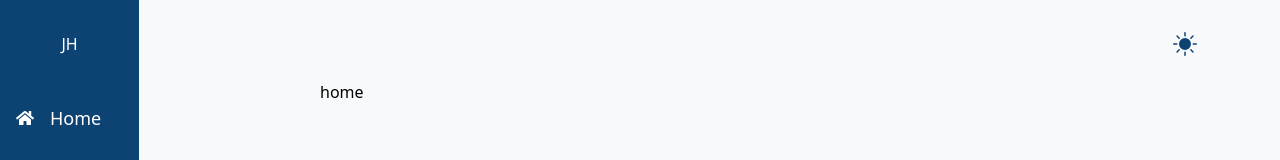
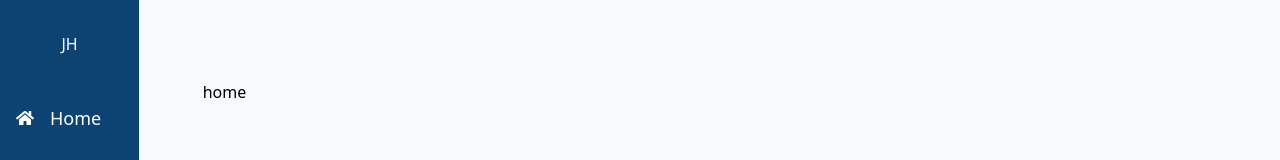
Before and after one commit to dev-rome/v3, a Next.js app: page /home in a window 1280 px wide. Shown: the top 160 px of the page. Built offline with nearby package versions, Linux system fonts and the light colour scheme.

Commit message:
edit grid styles

```diff
--- a/src/components/Layout.tsx
+++ b/src/components/Layout.tsx
@@ -8,14 +8,11 @@ interface LayoutProps {
 function Layout({ children }: LayoutProps) {
   return (
     <section className="grid grid-cols-12">
-      <div className="hidden sm:block col-span-1">
+      <div className="hidden md:block col-span-1">
         <NavMenu />
       </div>
-      <div className="col-start-2 sm:col-start-4 col-span-8 pt-20">
+      <div className="col-start-1 col-span-12 md:col-start-2 pt-20 px-4 md:pl-24">
         {children}
-      </div>
-      <div className="col-start-12 flex items-start pt-8">
-        <ThemeToogle />
       </div>
     </section>
   );
```
